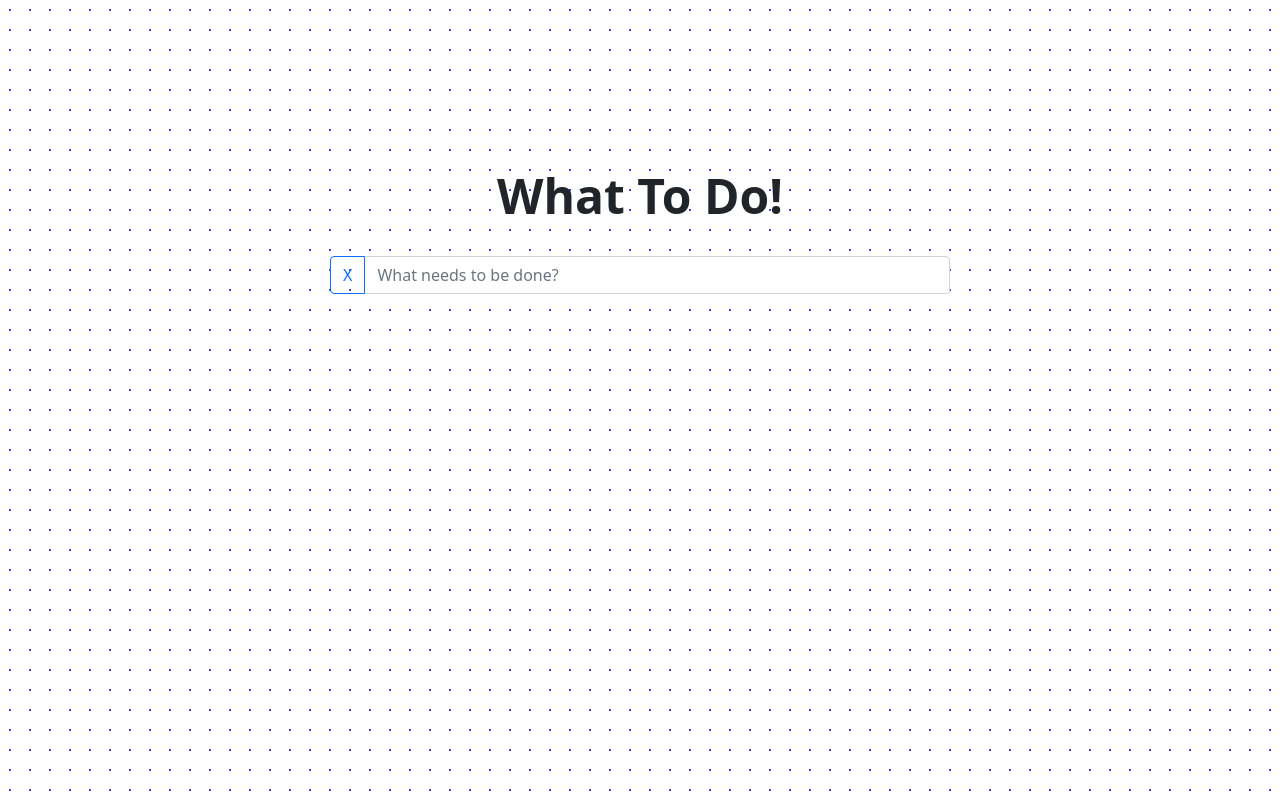
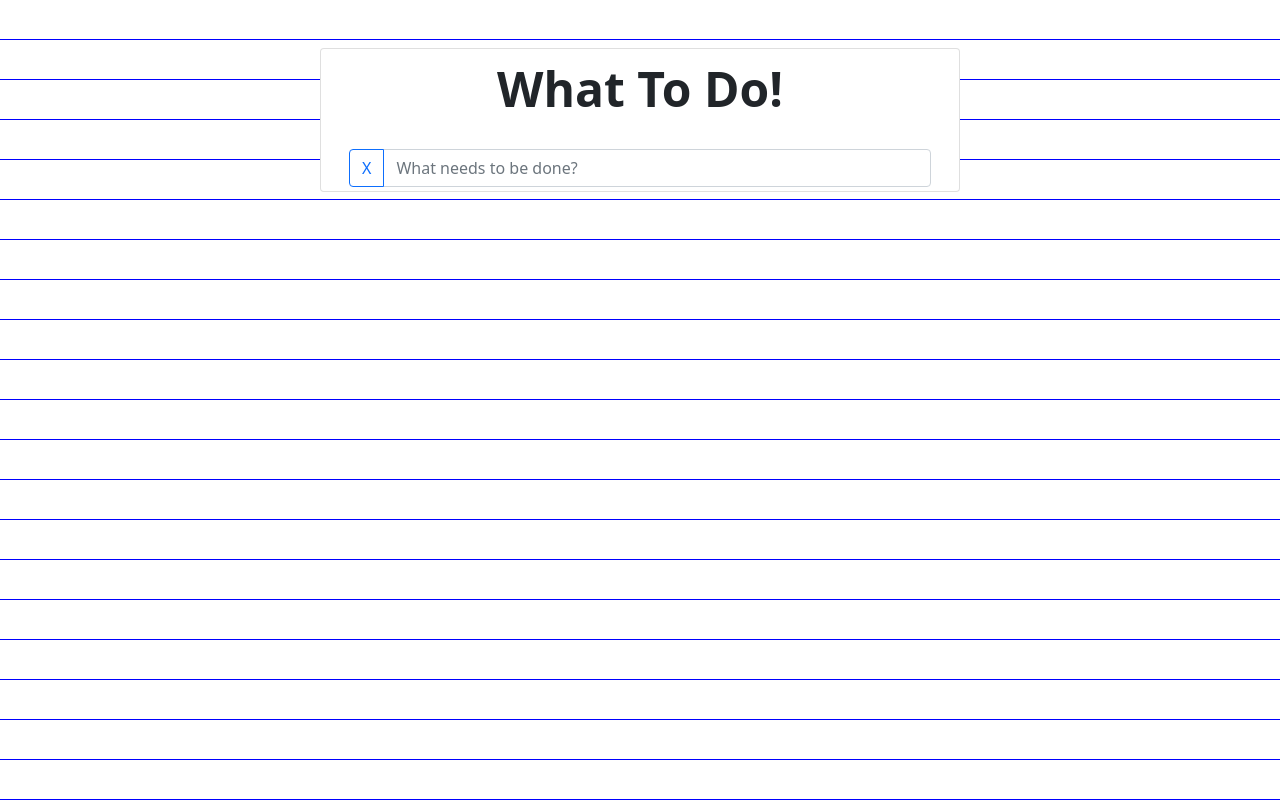
Before and after one commit to Jzhen123/React-To-Do-List, a React (Create React App) app: page / in a window 1280 px wide. Built offline with nearby package versions, Linux system fonts and the light colour scheme.

Commit message:
Added styling to the app

```diff
--- a/src/App.js
+++ b/src/App.js
@@ -7,7 +7,7 @@ class App extends React.Component {
   render() {
 
     return (
-      <div className="App">
+      <div className="App card mx-auto mt-5 p-1">
         <Header />
         <ToDoList />
       </div>
--- a/src/Input.js
+++ b/src/Input.js
@@ -28,13 +28,13 @@ class Input extends React.Component {
 
     render() {
         return (
-            <form onSubmit={this.handleSubmit} className="mt-4">
+            <form onSubmit={this.handleSubmit} className="mt-4 ps-4 pe-4">
                 <div className="input-group">
-                    <button className="btn btn-outline-primary" onClick={this.handleSubmits} type="submit">X</button>
+                    <button className="btn btn-outline-primary " onClick={this.handleSubmits} type="submit">X</button>
                     <input
                         type="text"
                         value={this.state.value}
-                        className="form-control"
+                        className="form-control "
                         placeholder="What needs to be done?"
                         onChange={this.handleChange}
                     />
--- a/src/ToDoList.js
+++ b/src/ToDoList.js
@@ -24,7 +24,7 @@ class ToDoList extends React.Component {
                 handler = {this.handler}
                 />
 
-                <ul className="list-group">
+                <ul className="list-group ps-4 pe-4 border-top-0">
                     <Task tasks={this.tasks} />
                 </ul>
             </>
--- a/src/index.css
+++ b/src/index.css
@@ -6,10 +6,14 @@ body {
   -webkit-font-smoothing: antialiased;
   -moz-osx-font-smoothing: grayscale;
 
-  background-color: #E5E5F7;
+  /* background-color: #E5E5F7;
   opacity: 1;
   background-image: radial-gradient(#444CF7 1px, white 1px);
-  background-size: 20px 20px;
+  background-size: 20px 20px; */
+  background-color: #E5E5F7;
+opacity: 1;
+background-size: 40px 40px;
+background-image:  repeating-linear-gradient(0deg, blue, blue 1px, white 1px, white);
 
 }
 
@@ -22,12 +26,9 @@ code {
   margin: auto;
   width: 50%;
   padding: 10px;
-  /* text-align: center; */
-  /* transform: translateY(100%); */
 }
 .Header {
   text-align: center;
   font-size: xxx-large;
   font-weight: bold;
-  margin-top: 150px;
 }
```
